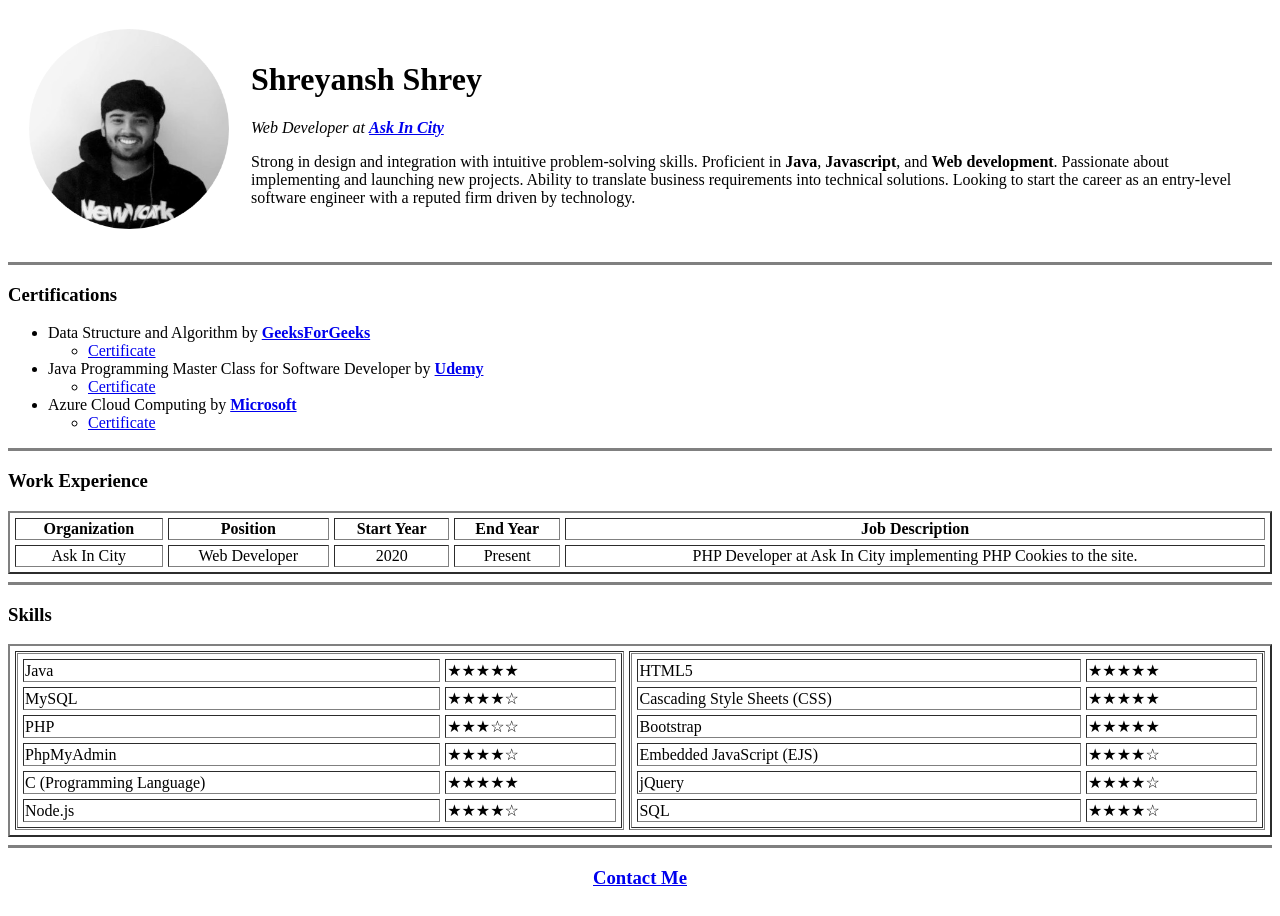
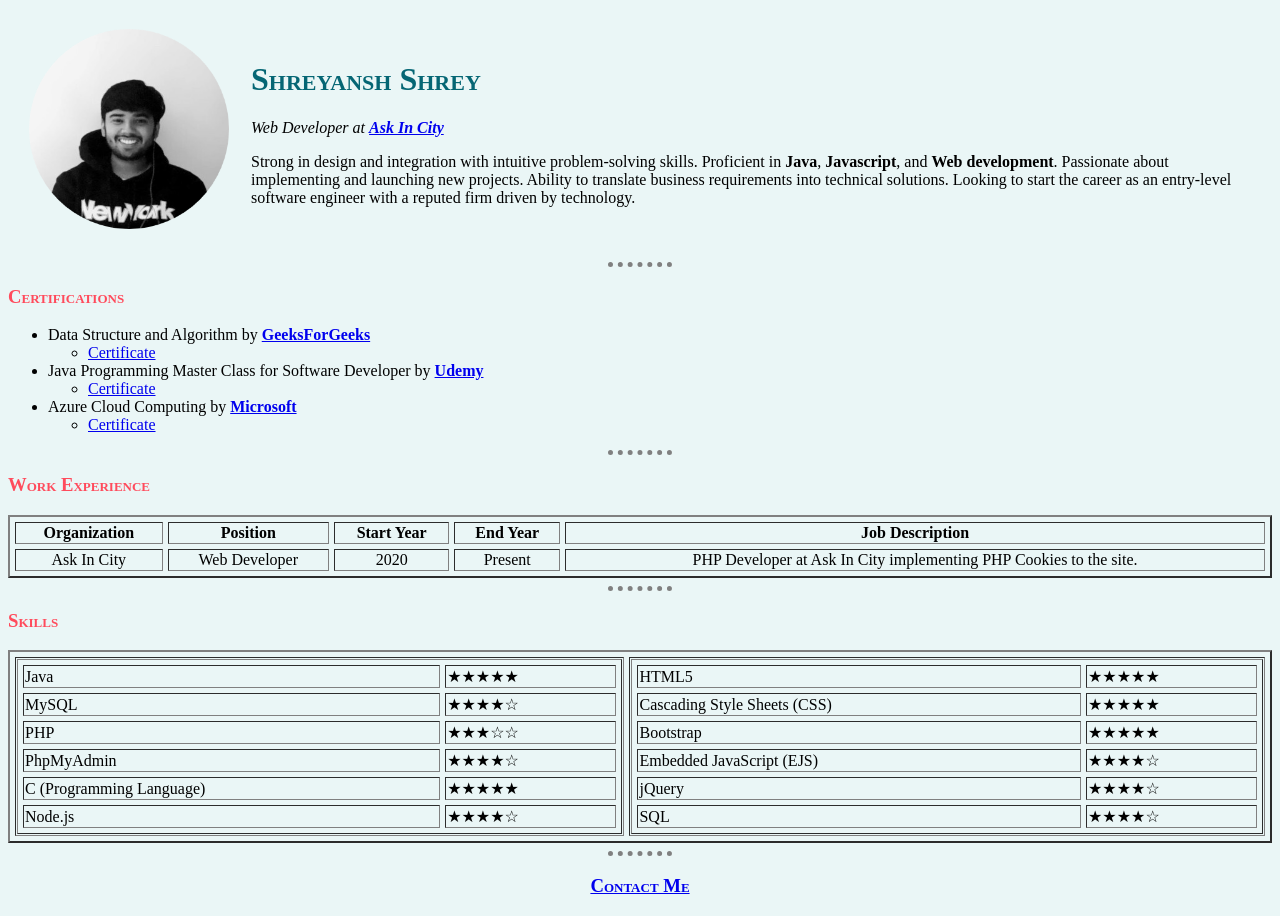
Before and after one commit to shreyshreyansh/cv-initial, a plain HTML site: page index.html in a window 1280 px wide. Drawn offline with Linux system fonts and the light colour scheme.

Commit message:
v2.0
Added css functionality.

```diff
--- /dev/null
+++ b/css/styles.css
@@ -0,0 +1,19 @@
+body{
+  background-color: #EAF6F6;
+}
+hr{
+  background-color: #EAF6F6;
+  border-style: dotted none none;
+  border-color: gray;
+  border-width: 5px;
+  height: 0px;
+  width: 5%;
+}
+h3{
+  color: #ff4b5c;
+  font-variant: small-caps;
+}
+h1{
+  color: #056674;
+  font-variant: small-caps;
+}
--- a/index.html
+++ b/index.html
@@ -4,6 +4,7 @@
 <head>
   <meta charset="utf-8">
   <title>Shreyansh's Personal Site</title>
+  <link rel="stylesheet" href="css/styles.css">
 </head>
 
 <body>
@@ -22,7 +23,7 @@
       </td>
     </tr>
   </table>
-  <hr size="3" noshade />
+  <hr>
   <h3>Certifications</h3>
   <ul>
     <li>Data Structure and Algorithm by <strong><a href="https://www.geeksforgeeks.org/">GeeksForGeeks</a></strong></li>
@@ -38,7 +39,7 @@
       <li><a href="https://drive.google.com/file/d/1mGtK7Ow81toT23Pp1Jscct4Cn70EH3gH/view?usp=sharing">Certificate</a></li>
     </ul>
   </ul>
-  <hr size="3" noshade />
+  <hr>
   <h3>Work Experience</h3>
   <table border="2" width="100%" cellspacing="5">
     <colgroup span="4"></colgroup>
@@ -57,7 +58,7 @@
       <td align="center">PHP Developer at Ask In City implementing PHP Cookies to the site.</td>
     </tr>
   </table>
-  <hr size="3" noshade />
+  <hr>
   <h3>Skills</h3>
   <table border="2" cellspacing="5" width="100%">
     <tr>
@@ -119,7 +120,7 @@
       </td>
     </tr>
   </table>
-  <hr size="3" noshade />
+  <hr>
   <h3>
     <center><a href="contact.html">Contact Me</a></center>
   </h3>
```
Also changed, not shown: contact.html (+2 -0 lines).
